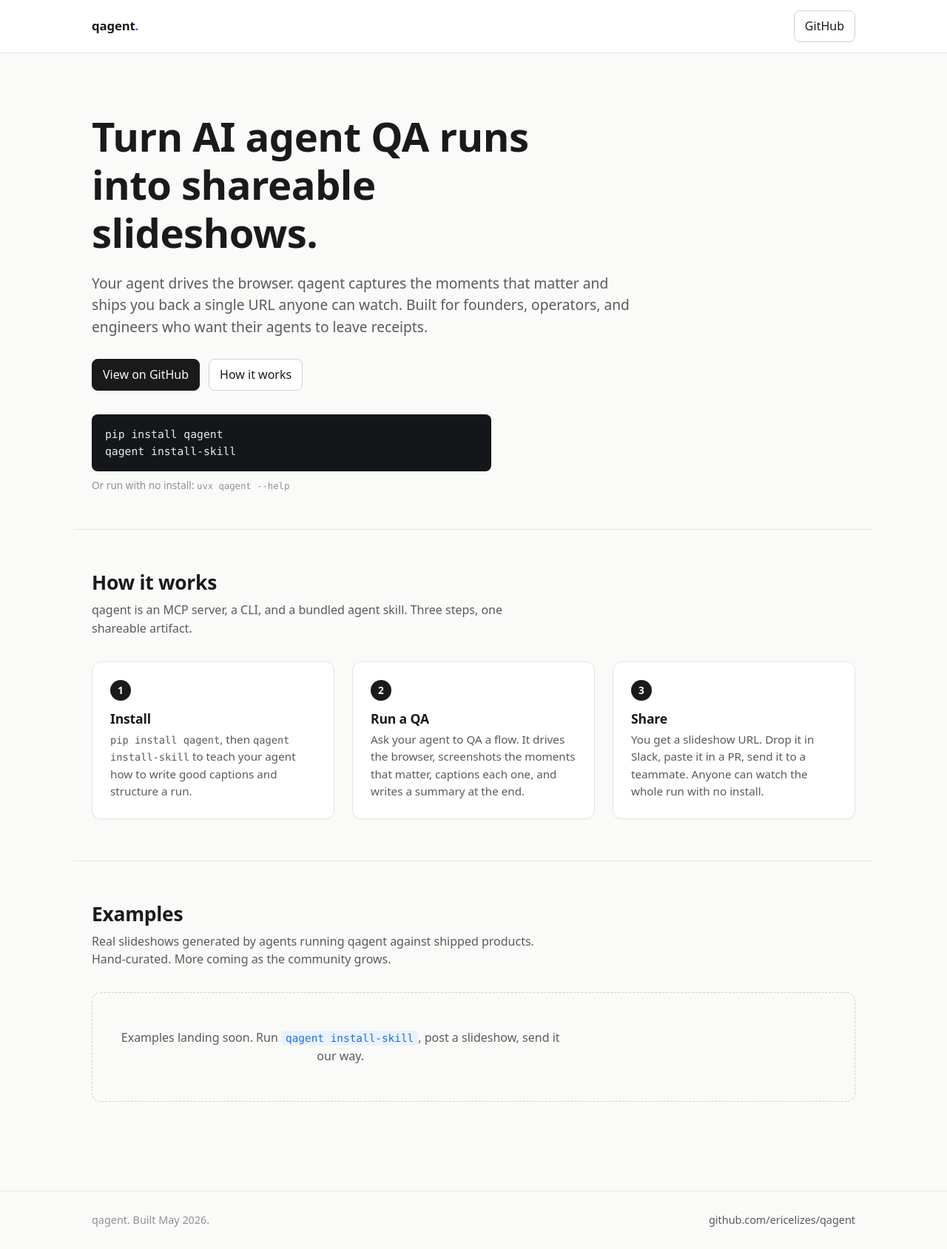
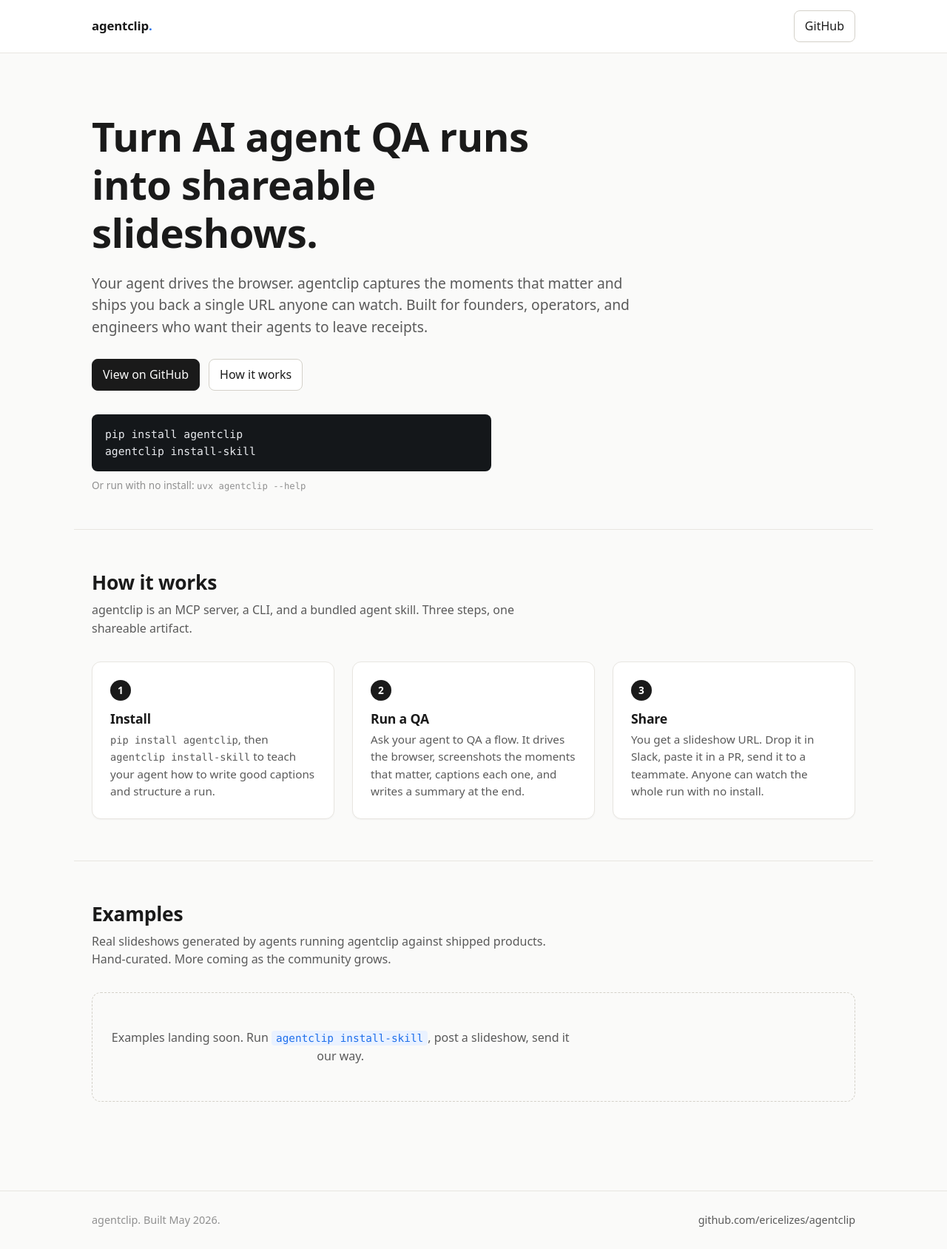
Before and after one commit to ericelizes1/agentclip, a Django app: page / in a window 1280 px wide. Shown: the whole page at 74% size. Run offline with Django 5.2, Linux system fonts and the light colour scheme; parts of the project's set-up code (start-up, migrations or seed data) failed here and were passed over.

Commit message:
refactor: rename qagent-app to agentclip-app to match the brand
Sister rename to the OSS package. Domain is agentclip.dev and the
public package now lives at github.com/ericelizes/agentclip; this
backend repo is agentclip-app for symmetry.

Mapping:

- Project dir + Django config module: qagent_app -> agentclip_app
- gunicorn target in Dockerfile:      qagent_app.wsgi -> agentclip_app.wsgi
- Compose / DO spec name:             qagent-app -> agentclip-app
- Default domain in env vars:         qagent.app -> agentclip.dev
- Default bucket prefix:              qagent-uploads -> agentclip-uploads
- Custom-domain example:              cdn.qagent.app -> cdn.agentclip.dev
- Brand text in templates and README

The 'slideshows' app, the API surface, the wire shapes, and the
write_token contract are all unchanged. The OSS SDK that lives
in the agentclip repo continues to talk to this backend with
zero code changes on its side; the rename is purely cosmetic
from the API consumer's perspective.

20 tests still pass. ROOT_URLCONF in the new agentclip_app.settings
points at slideshows.urls exactly as before; Django picks up the
new project module via DJANGO_SETTINGS_MODULE='agentclip_app.settings'
in manage.py and asgi/wsgi.py.

git mv preserves history on every renamed file in the project
config directory.

```diff
--- a/qagent_app/asgi.py
+++ b/agentclip_app/asgi.py
@@ -1,5 +1,5 @@
 """
-ASGI config for qagent_app project.
+ASGI config for agentclip_app project.
 
 It exposes the ASGI callable as a module-level variable named ``application``.
 
@@ -11,6 +11,6 @@ import os
 
 from django.core.asgi import get_asgi_application
 
-os.environ.setdefault('DJANGO_SETTINGS_MODULE', 'qagent_app.settings')
+os.environ.setdefault('DJANGO_SETTINGS_MODULE', 'agentclip_app.settings')
 
 application = get_asgi_application()
--- a/qagent_app/urls.py
+++ b/agentclip_app/urls.py
@@ -1,4 +1,4 @@
-'''Top-level URL config for the qagent backend.
+'''Top-level URL config for the agentclip backend.
 
 The slideshows app owns both the API surface (under /api/) and the
 public-facing routes (the / landing page and /s/<token> viewer).
--- a/qagent_app/wsgi.py
+++ b/agentclip_app/wsgi.py
@@ -1,5 +1,5 @@
 """
-WSGI config for qagent_app project.
+WSGI config for agentclip_app project.
 
 It exposes the WSGI callable as a module-level variable named ``application``.
 
@@ -11,6 +11,6 @@ import os
 
 from django.core.wsgi import get_wsgi_application
 
-os.environ.setdefault('DJANGO_SETTINGS_MODULE', 'qagent_app.settings')
+os.environ.setdefault('DJANGO_SETTINGS_MODULE', 'agentclip_app.settings')
 
 application = get_wsgi_application()
--- a/manage.py
+++ b/manage.py
@@ -6,7 +6,7 @@ import sys
 
 def main():
     """Run administrative tasks."""
-    os.environ.setdefault('DJANGO_SETTINGS_MODULE', 'qagent_app.settings')
+    os.environ.setdefault('DJANGO_SETTINGS_MODULE', 'agentclip_app.settings')
     try:
         from django.core.management import execute_from_command_line
     except ImportError as exc:
--- a/slideshows/templates/slideshows/home.html
+++ b/slideshows/templates/slideshows/home.html
@@ -1,7 +1,7 @@
 {% extends "base.html" %}
 
-{% block title %}qagent | turn AI agent QA runs into shareable slideshows{% endblock %}
-{% block og_title %}qagent{% endblock %}
+{% block title %}agentclip | turn AI agent QA runs into shareable slideshows{% endblock %}
+{% block og_title %}agentclip{% endblock %}
 {% block og_description %}Turn AI agent QA runs into shareable slideshows. Open-source MCP server + CLI + agent skill.{% endblock %}
 
 {% block head_extra %}
@@ -120,27 +120,27 @@
 <section class="hero wrap">
   <h1>Turn AI agent QA runs into shareable slideshows.</h1>
   <p class="lede">
-    Your agent drives the browser. qagent captures the moments that matter
+    Your agent drives the browser. agentclip captures the moments that matter
     and ships you back a single URL anyone can watch. Built for founders,
     operators, and engineers who want their agents to leave receipts.
   </p>
 
   <div class="cta">
-    <a class="btn btn-primary" href="https://github.com/ericelizes/qagent" rel="noopener">View on GitHub</a>
+    <a class="btn btn-primary" href="https://github.com/ericelizes/agentclip" rel="noopener">View on GitHub</a>
     <a class="btn" href="#how">How it works</a>
   </div>
 
   <div class="install">
-    <pre><code>pip install qagent
-qagent install-skill</code></pre>
-    <p class="hint">Or run with no install: <code>uvx qagent --help</code></p>
+    <pre><code>pip install agentclip
+agentclip install-skill</code></pre>
+    <p class="hint">Or run with no install: <code>uvx agentclip --help</code></p>
   </div>
 </section>
 
 <section class="section wrap" id="how">
   <h2>How it works</h2>
   <p class="section-lede">
-    qagent is an MCP server, a CLI, and a bundled agent skill. Three steps,
+    agentclip is an MCP server, a CLI, and a bundled agent skill. Three steps,
     one shareable artifact.
   </p>
 
@@ -149,7 +149,7 @@ qagent install-skill</code></pre>
       <div class="step-num">1</div>
       <h3>Install</h3>
       <p>
-        <code>pip install qagent</code>, then <code>qagent install-skill</code>
+        <code>pip install agentclip</code>, then <code>agentclip install-skill</code>
         to teach your agent how to write good captions and structure a run.
       </p>
     </article>
@@ -175,7 +175,7 @@ qagent install-skill</code></pre>
 <section class="section wrap">
   <h2>Examples</h2>
   <p class="section-lede">
-    Real slideshows generated by agents running qagent against shipped
+    Real slideshows generated by agents running agentclip against shipped
     products. Hand-curated. More coming as the community grows.
   </p>
 
@@ -202,7 +202,7 @@ qagent install-skill</code></pre>
     </div>
   {% else %}
     <div class="gallery-empty">
-      <p>Examples landing soon. Run <code>qagent install-skill</code>, post a slideshow, send it our way.</p>
+      <p>Examples landing soon. Run <code>agentclip install-skill</code>, post a slideshow, send it our way.</p>
     </div>
   {% endif %}
 </section>
--- a/slideshows/templates/slideshows/viewer.html
+++ b/slideshows/templates/slideshows/viewer.html
@@ -1,6 +1,6 @@
 {% extends "base.html" %}
 
-{% block title %}{{ slideshow.title|default:"slideshow" }} | qagent{% endblock %}
+{% block title %}{{ slideshow.title|default:"slideshow" }} | agentclip{% endblock %}
 {% block og_title %}{{ slideshow.title|default:"slideshow" }}{% endblock %}
 {% block og_description %}{% if slideshow.summary %}{{ slideshow.summary|truncatewords:40 }}{% else %}{{ slideshow.description|default:"An AI agent QA run."|truncatewords:30 }}{% endif %}{% endblock %}
 {% block og_image %}{% if slides %}<meta property="og:image" content="{{ slides.0.image.url }}">{% endif %}{% endblock %}
--- a/slideshows/tests.py
+++ b/slideshows/tests.py
@@ -251,7 +251,7 @@ class PublicViewerTests(TestCase):
     def test_home_renders(self):
         response = self.client.get('/')
         self.assertEqual(response.status_code, 200)
-        self.assertContains(response, 'qagent')
+        self.assertContains(response, 'agentclip')
 
     def test_share_token_does_not_leak_write_token(self):
         '''The viewer must never put write_token into the rendered page.'''
--- a/templates/base.html
+++ b/templates/base.html
@@ -3,10 +3,10 @@
 <head>
   <meta charset="utf-8">
   <meta name="viewport" content="width=device-width, initial-scale=1">
-  <title>{% block title %}qagent{% endblock %}</title>
+  <title>{% block title %}agentclip{% endblock %}</title>
 
   {% block og %}
-  <meta property="og:title" content="{% block og_title %}qagent{% endblock %}">
+  <meta property="og:title" content="{% block og_title %}agentclip{% endblock %}">
   <meta property="og:description" content="{% block og_description %}Turn AI agent QA runs into shareable slideshows.{% endblock %}">
   <meta property="og:type" content="website">
   <meta property="og:url" content="{% block og_url %}{{ request.build_absolute_uri }}{% endblock %}">
@@ -168,9 +168,9 @@
 <body>
   <header class="site-header">
     <div class="wrap">
-      <a class="brand" href="{% url 'home' %}">qagent<span class="dot">.</span></a>
+      <a class="brand" href="{% url 'home' %}">agentclip<span class="dot">.</span></a>
       <nav class="nav">
-        <a class="btn" href="https://github.com/ericelizes/qagent" rel="noopener">GitHub</a>
+        <a class="btn" href="https://github.com/ericelizes/agentclip" rel="noopener">GitHub</a>
       </nav>
     </div>
   </header>
@@ -179,8 +179,8 @@
 
   <footer class="site-footer">
     <div class="wrap">
-      <span>qagent. Built {% now "F Y" %}.</span>
-      <span><a href="https://github.com/ericelizes/qagent" rel="noopener">github.com/ericelizes/qagent</a></span>
+      <span>agentclip. Built {% now "F Y" %}.</span>
+      <span><a href="https://github.com/ericelizes/agentclip" rel="noopener">github.com/ericelizes/agentclip</a></span>
     </div>
   </footer>
 
```
Also changed, not shown: agentclip_app/settings.py (renamed from qagent_app/settings.py, +4 -4 lines), .do/app.yaml, README.md, agentclip_app/__init__.py (added), 2 other files.
